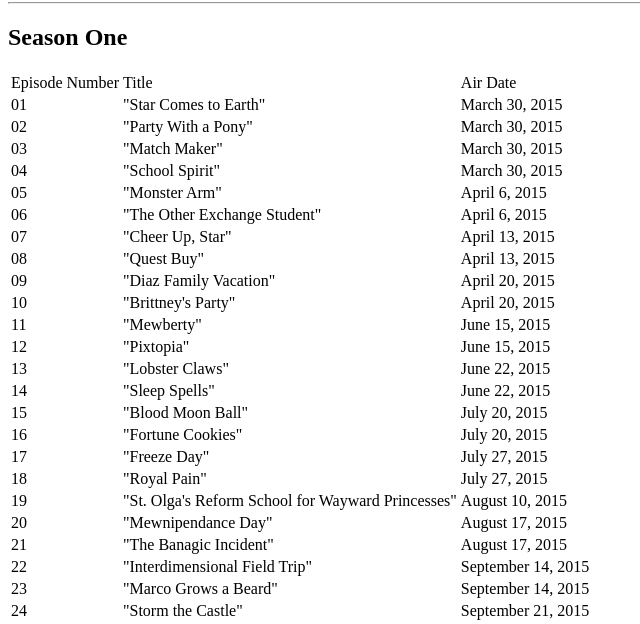
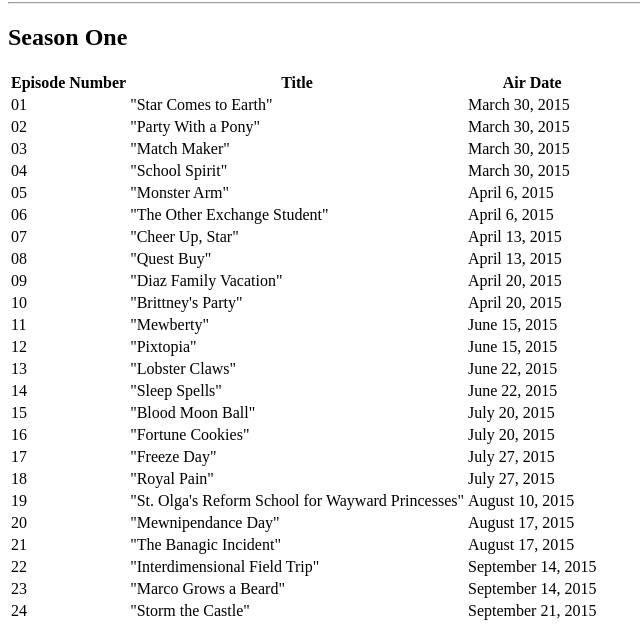
Before and after one commit to lymanjohnson/star-writing-html, a plain HTML site: page season_one.html in a window 1280 px wide. Shown: the part 416-1040 px from the top of the page, without its empty margins (0-640 px from the left). Drawn offline with Linux system fonts and the light colour scheme.

Commit message:
Converted top row of table back to <th> formatting

```diff
--- a/season_one.html
+++ b/season_one.html
@@ -19,9 +19,9 @@
 
         <table>
           <tr>
-    				<td>Episode Number</td>
-            <td>Title</td>
-            <td>Air Date</td>
+    				<th>Episode Number</th>
+            <th>Title</th>
+            <th>Air Date</th>
   				</tr>
 
           <tr>
```
